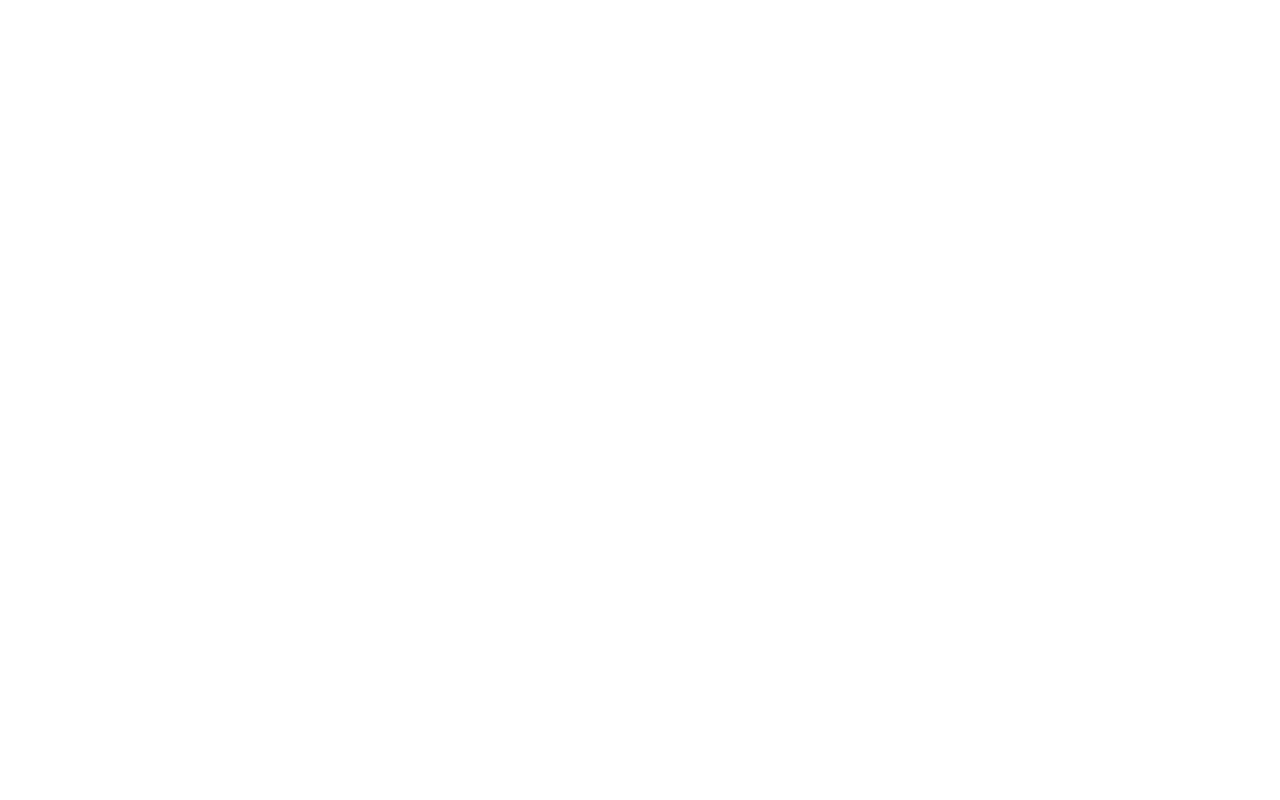
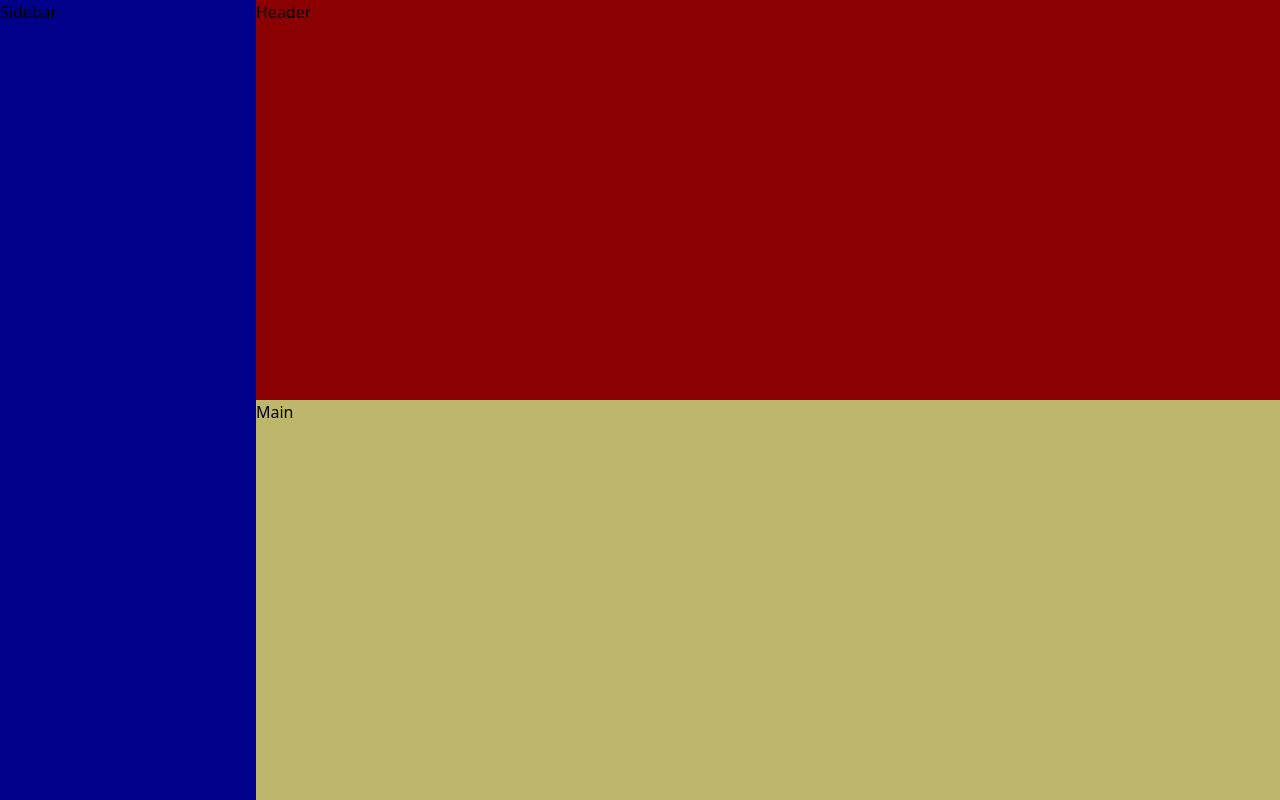
Before and after one commit to alexwilkom/odin-admin-dashboard, a plain HTML site: page index.html in a window 1280 px wide. Drawn offline with Linux system fonts and the light colour scheme.

Commit message:
Apply first grid page layout

```diff
--- a/index.html
+++ b/index.html
@@ -10,6 +10,9 @@
 </head>
 
 <body>
+    <header>Header</header>
+    <aside>Sidebar</aside>
+    <main>Main</main>
 </body>
 
 </html>
--- a/styles/style.css
+++ b/styles/style.css
@@ -0,0 +1,20 @@
+body {
+    min-height: 100svh;
+    font-family: system-ui, sans-serif;
+    display: grid;
+    grid-template-columns: 1fr 4fr;
+}
+
+header {
+    background: darkred;
+}
+
+aside {
+    background: darkblue;
+    grid-row: 1 / -3;
+}
+
+main {
+    background: darkkhaki;
+    grid-column: 2;
+}
```
